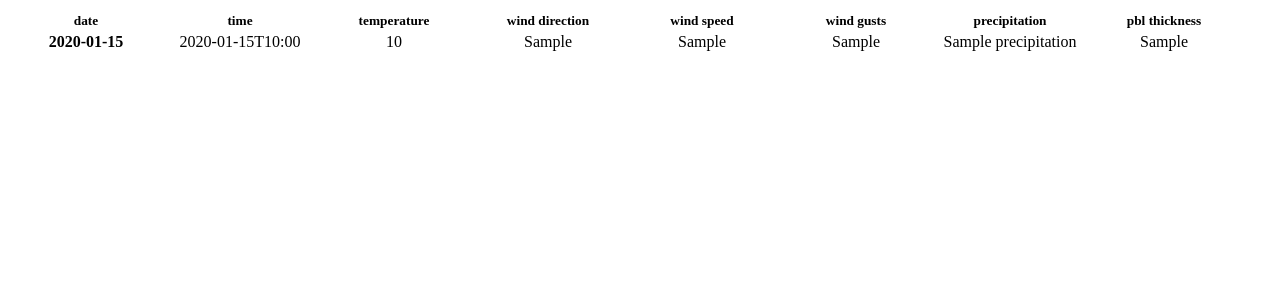
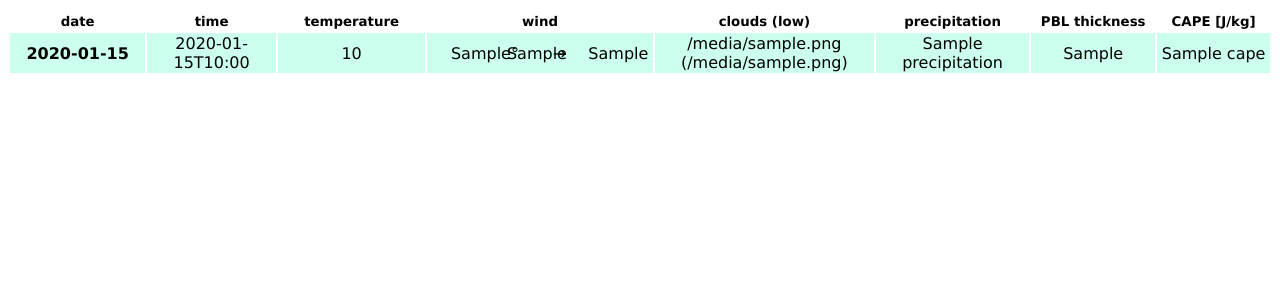
Before and after one commit to KCN1/headwind1, a FastAPI app: template templates/index.html in a window 1280 px wide. Shown: the top 300 px of the page. Run offline with FastAPI, Linux system fonts and the light colour scheme; the template is opened without the code that fills it: most values are stand-ins (such as "Sample title", 1, 10 or a date in 2020); parts of the project's set-up code (start-up, migrations or seed data) failed here and were passed over.

Commit message:
some refactoring

```diff
--- a/main.py
+++ b/main.py
@@ -1,76 +1,56 @@
-import json
 from pprint import pprint
 
 from fastapi import FastAPI, Request, Query
 from fastapi.responses import HTMLResponse, RedirectResponse, JSONResponse
 from decimal import Decimal
 import datetime
-from pydantic import BaseModel
+
 from fastapi.templating import Jinja2Templates
 from typing import List, Union, Optional, Dict, OrderedDict
 import parse
-from collections import OrderedDict as ordered_dict
+from collections import OrderedDict as OrdDict
 from open_meteo import open_meteo_simple
 
-
-class Forecast(BaseModel):
-    date: Union[datetime.date, str] = datetime.date(2024, 8, 1)
-    time: Union[datetime.time, str] = datetime.time(4, 0)
-    temperature: Optional[Decimal] = None
-    wind_direction: Optional[Decimal] = None
-    wind_speed: Optional[Decimal] = None
-    wind_gusts: Optional[Decimal] = None
-    precipitation: Optional[Decimal] = None
-    pbl_thickness: Optional[Decimal] = None
-
-
-class HourlyForecast(BaseModel):
-    temperature: Optional[Decimal] = None
-    wind_direction: Optional[Decimal] = None
-    wind_speed: Optional[Decimal] = None
-    wind_gusts: Optional[Decimal] = None
-    precipitation: Optional[Decimal] = None
-    pbl_thickness: Optional[Decimal] = None
-
-
-class DailyForecast(BaseModel):
-    # date: datetime.date = datetime.date(2024, 9, 1)
-    forecast_list: Optional[OrderedDict[datetime.time, HourlyForecast]] = None
-
-
-class NewForecast(BaseModel):
-    daily_forecast_list: Optional[OrderedDict[datetime.date, DailyForecast]] = None
-    # TODO: {date: {time: HourlyForecast}}
-    # TODO: Enum of keywords
+from models import Forecast
 
 
 def get_forecast(lat: Decimal = 56.33, lon: Decimal = 44, days: int = 10):
-    forecasts_dict = open_meteo_simple.get_forecast(lat, lon, days)
-    forecasts_dict_noaa = parse.parse(latitude=lat, longitude=lon, data_keys=['hpblsfc'], levels=[0], forecast_days=days)
-    forecasts = ordered_dict()
-    for i, dt in enumerate(forecasts_dict['hourly']['time']):
-        dt_dt = datetime.datetime.fromisoformat(dt)
-        forecast = Forecast(date=dt_dt.date(), time=dt_dt.time(), temperature=forecasts_dict['hourly']['temperature_2m'][i],
-                            wind_direction=forecasts_dict['hourly']["wind_direction_10m"][i], wind_speed=forecasts_dict['hourly']["wind_speed_10m"][i],
-                            wind_gusts=forecasts_dict['hourly']['wind_gusts_10m'][i], precipitation=forecasts_dict['hourly']['precipitation'][i])
+    forecasts_dict = open_meteo_simple.get_forecast(lat, lon, days)['hourly']  # from open-meteo
+    forecasts_dict_noaa = parse.parse(latitude=lat, longitude=lon, data_keys=['hpblsfc'], forecast_days=days)  # from NOAA
+    forecasts = OrdDict()
+
+    # TODO: How to get a variable by keyword? Dictionary, Enum, NamedTuple, getattr or a dataclass {name, key, value}
+    for dt_str, temperature, wind_direction, wind_speed, wind_gusts, cloud_cover, cloud_cover_low, precipitation, cape\
+            in zip(forecasts_dict['time'], forecasts_dict["temperature_2m"], forecasts_dict["wind_direction_10m"],
+                   forecasts_dict["wind_speed_10m"], forecasts_dict['wind_gusts_10m'], forecasts_dict['cloud_cover'],
+                   forecasts_dict['cloud_cover_low'], forecasts_dict['precipitation'], forecasts_dict['cape']):
+
+        dt_dt = datetime.datetime.fromisoformat(dt_str)
+
+        forecast = Forecast(date=dt_dt.date(), time=dt_dt.time(), temperature=temperature, wind_direction=wind_direction,
+                            wind_speed=round(wind_speed, 1) if wind_speed else wind_speed, wind_gusts=wind_gusts,
+                            cloud_cover=cloud_cover, cloud_cover_low=cloud_cover_low, precipitation=precipitation,
+                            cape=cape)
+
         if forecast.time.hour % 3 == 0:
             forecasts[dt_dt] = forecast
-    for dt, hpblsfc in zip(forecasts_dict_noaa['time'], forecasts_dict_noaa['hpblsfc']):
-        dt_dt = datetime.datetime.fromisoformat(dt)
+
+    for dt_str, pbl_thickness in zip(forecasts_dict_noaa['time'], forecasts_dict_noaa['hpblsfc']):
+        dt_dt = datetime.datetime.fromisoformat(dt_str)
         if dt_dt in forecasts:
-            forecasts[dt_dt].pbl_thickness = hpblsfc
+            forecasts[dt_dt].pbl_thickness = pbl_thickness
+
     return forecasts
 
 
 app = FastAPI()
-
-my_templates = Jinja2Templates(directory='templates')
+templates = Jinja2Templates(directory='templates')
 
 
 @app.get('/', response_class=HTMLResponse)
-def get_root(request: Request, lat: Decimal = 56.33, lon: Decimal = 44, days: int = 16):
+def get_root(request: Request, lat: Decimal = 56.33, lon: Decimal = 44, days: int = 14):
     forecasts = get_forecast(lat, lon, days)
-    return my_templates.TemplateResponse(request=request, name='index.html', context={'forecasts': forecasts})
+    return templates.TemplateResponse(request=request, name='index.html', context={'forecasts': forecasts})
 
 
 @app.get('/api/')
--- a/parse.py
+++ b/parse.py
@@ -1,5 +1,6 @@
 import datetime
 import json
+
 import re
 import time
 
@@ -77,19 +78,21 @@ def get_data(data_arr, utc_offset):
     return time_vals, data_vals
 
 
-def parse(latitude, longitude, data_keys, levels, forecast_days=3, utc_offset=0):
+def parse(latitude, longitude, data_keys, levels=(), forecast_days=3, utc_offset=0):
     lat_index = round(latitude * 4) + 360
     lon_index = (round(longitude * 4) + 1440) % 1440
     lev_indices = [AVAIL_LEVELS.index(min(AVAIL_LEVELS, key=lambda x: abs(x - lev))) for lev in levels]
     lev_indices_int = list(filter(lambda x: x <= 32, lev_indices))
     url = get_dataset_url()
-    pydap_dataset = open_url(url)
+
+    pydap_dataset = open_url(url) # using CachedSession leads to 304: Not Modified; likely due to a circular redirect
+    # TODO: How to cache DatasetType if url has not changed? Pickle or JSON or PyDAP handlers?
+
     with open('cache_parse.json', 'r') as cache_fp:
         cached_forecast = json.load(cache_fp)
     for keyword in ['url', 'lat_index', 'lon_index', 'forecast_days', 'forecast']:
         cached_forecast.setdefault(keyword, None)
-    if (url, lat_index, lon_index, forecast_days) == tuple(map(cached_forecast.get, ['url', 'lat_index', 'lon_index',
-                                                                                     'forecast_days'])):
+    if (url, lat_index, lon_index, forecast_days) == tuple(map(cached_forecast.get, ['url', 'lat_index', 'lon_index', 'forecast_days'])):
         forecast = cached_forecast['forecast']
     else:
         forecast = {}
@@ -100,19 +103,33 @@ def parse(latitude, longitude, data_keys, levels, forecast_days=3, utc_offset=0)
                 data_single_level = {}
                 if data_key not in forecast or f'{AVAIL_LEVELS[lev_index]}mb' not in forecast[data_key]:
                     sleep(1)
-                    data_arr = dataset[0:8 * forecast_days, lev_index, lat_index, lon_index]  # HERE COMES THE DATA!
+                    data_arr = dataset[0: 8 * forecast_days, lev_index, lat_index, lon_index]  # HERE COMES THE DATA!
                     time_vals, data_vals = get_data(data_arr, utc_offset)
                     forecast.setdefault('time', time_vals)
-                    assert forecast['time'][0] == time_vals[0]
+                    if forecast['time'][0] == time_vals[1]:  # TODO: Find a more reliable way than just shifting the data
+                        data_vals = data_vals[1:] + [None]
+                        time_vals = time_vals[1:] + [None]
+                    elif forecast['time'][1] == time_vals[0]:
+                        data_vals = [None] + data_vals[:-1]
+                        time_vals = [None] + time_vals[:-1]
+                    assert forecast['time'][0] == time_vals[0] or forecast['time'][1] == time_vals[1], \
+                        f"New data from {forecast['time'][0:1]}, cached data from {time_vals[0:1]}, dataset url: {url}"
                     data_single_level[f'{AVAIL_LEVELS[lev_index]}mb'] = data_vals
                     forecast.setdefault(data_key, {}).update(data_single_level)
         elif len(dataset.shape) == 3:  # for single-level data
             if data_key not in forecast:
                 sleep(1)
-                data_arr = dataset[0:8 * forecast_days, lat_index, lon_index]  # HERE COMES THE DATA!
+                data_arr = dataset[0: 8 * forecast_days, lat_index, lon_index]  # HERE COMES THE DATA!
                 time_vals, data_vals = get_data(data_arr, utc_offset)
                 forecast.setdefault('time', time_vals)
-                assert forecast['time'][0] == time_vals[0]
+                if forecast['time'][0] == time_vals[1]:  # TODO: Find a more reliable way than just shifting the data
+                    data_vals = data_vals[1:] + [None]
+                    time_vals = time_vals[1:] + [None]
+                elif forecast['time'][1] == time_vals[0]:
+                    data_vals = [None] + data_vals[:-1]
+                    time_vals = [None] + time_vals[:-1]
+                assert forecast['time'][0] == time_vals[0] or forecast['time'][1] == time_vals[1], \
+                    f"New data from {forecast['time'][0:1]}, cached data from {time_vals[0:1]}, dataset url: {url}"
                 forecast[data_key] = data_vals
         else:
             raise ValueError(f'Number of data columns {dataset.shape=} should be either 3 or 4.')
--- a/templates/index.html
+++ b/templates/index.html
@@ -4,32 +4,49 @@
     <meta charset="UTF-8">
     <title>headwind</title>
     <style>
-        th,td {width: 150px; text-align: center}
+        th,td {text-align: center}
+        tr:nth-child(even) {background-color: #ccffee}
+        body {font-family: Verdana, Arial, sans-serif;}
     </style>
 </head>
 <body>
 <table>
+    <colgroup>
+        <col width="6%">
+        <col width="5%">
+        <col width="5%">
+        <col width="10%">
+        <col width="5%">
+        <col width="5%">
+        <col width="5%">
+        <col width="5%">
+    </colgroup>
     <tbody>
         <tr>
             <th><small>date</small></th>
             <th><small>time</small></th>
             <th><small>temperature</small></th>
-            <th><small>wind direction</small></th>
-            <th><small>wind speed</small></th>
-            <th><small>wind gusts</small></th>
+            <th><small>wind</small></th>
+            <th><small>clouds (low)</small></th>
             <th><small>precipitation</small></th>
-            <th><small>pbl thickness</small></th>
+            <th><small>PBL thickness</small></th>
+            <th><small>CAPE [J/kg]</small></th>
         </tr>
         {% for dt, forecast in forecasts.items() -%}
             <tr>
-                <th>{{dt.strftime('%a %d.%m.%y')}}</th>
+                <th>{{dt.strftime('%a, %d.%m.%y')}}</th>
                 <td>{{forecast.time.isoformat(timespec='minutes')}}</td>
                 <td>{{forecast.temperature}}</td>
-                <td>{{forecast.wind_direction}}</td>
-                <td>{{forecast.wind_speed}}</td>
-                <td>{{forecast.wind_gusts}}</td>
+                <td>
+                    <span style="text-align: left; width: 5ch; display: inline-block">{{forecast.wind_direction}}°</span>
+                    <span style="text-align: left; width: 4ch; display: inline-block">{{forecast.wind_speed}}</span>
+                    <span style="text-align: left; width: 3ch; display: inline-block">→</span>
+                    <span style="text-align: left; width: 4ch; display: inline-block">{{forecast.wind_gusts}}</span>
+                </td>
+                <td>{{forecast.cloud_cover}} ({{forecast.cloud_cover_low}})</td>
                 <td>{{forecast.precipitation}}</td>
                 <td>{{forecast.pbl_thickness}}</td>
+                <td>{{forecast.cape}}</td>
             </tr>
         {% endfor -%}
     </tbody>
```
Also changed, not shown: models.py (added, +41 -0 lines), open_meteo/open_meteo_simple.py (+4 -3 lines).
